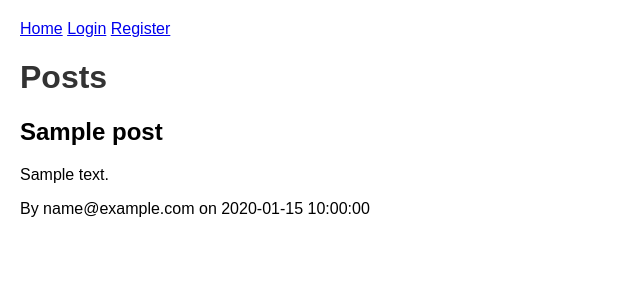
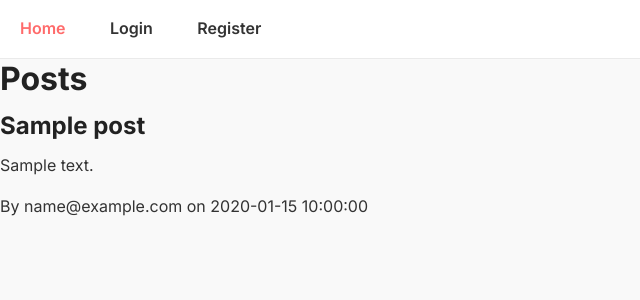
Before and after one commit to syedaaqib25/BlogSitePractice, a Flask app: page / in a window 1280 px wide. Shown: the top 300 px of the page, without its empty margins (0-640 px from the left). Run offline with Flask 3, Linux system fonts and the light colour scheme; tables that the repository leaves empty hold one stand-in row (values such as "Sample post").

Commit message:
Update style.css

```diff
--- a/static/css/style.css
+++ b/static/css/style.css
@@ -1,10 +1,199 @@
+@import url('https://fonts.googleapis.com/css2?family=Inter:wght@400;600;700&display=swap');
+
+/*
+  Global Styles
+ --------------------------------------------------*/
+:root {
+    /* Brand colour palette */
+    --clr-primary: #ff6b6b;
+    --clr-primary-light: #ff8787;
+    --clr-bg: #f9f9f9;
+    --clr-surface: #ffffff;
+    --clr-border: #eaeaea;
+    --clr-text-heading: #222222;
+    --clr-text-body: #333333;
+    --clr-text-muted: #777777;
+}
+
+* {
+    box-sizing: border-box;
+    margin: 0;
+    padding: 0;
+}
+
+html {
+    scroll-behavior: smooth;
+}
+
 body {
-    font-family: Arial, sans-serif;
-    margin: 20px;
+    font-family: 'Inter', Arial, sans-serif;
+    background: var(--clr-bg);
+    color: var(--clr-text-body);
+    line-height: 1.6;
+    margin: 0;
 }
-h1 {
-    color: #333;
+
+img {
+    max-width: 100%;
+    display: block;
 }
+
+h1, h2, h3, h4, h5 {
+    color: var(--clr-text-heading);
+    line-height: 1.25;
+    margin-bottom: 0.75rem;
+}
+
+p {
+    margin-bottom: 1rem;
+}
+
+/*
+  Layout Helpers
+ --------------------------------------------------*/
+.container {
+    width: min(90%, 800px);
+    margin-inline: auto;
+    padding-block: 2rem;
+}
+
+/*
+  Navigation
+ --------------------------------------------------*/
+nav {
+    background: var(--clr-surface);
+    border-bottom: 1px solid var(--clr-border);
+    position: sticky;
+    top: 0;
+    z-index: 100;
+}
+
+nav a {
+    display: inline-block;
+    padding: 1rem 1.25rem;
+    color: var(--clr-text-body);
+    text-decoration: none;
+    font-weight: 600;
+    transition: color 0.2s ease;
+}
+
+nav a:hover {
+    color: var(--clr-primary);
+}
+
+/*
+  Flash / status messages
+ --------------------------------------------------*/
+.flash-message, .alert, .message {
+    background: #fff8e5;
+    color: var(--clr-text-body);
+    border-left: 4px solid #ffc107;
+    padding: 0.75rem 1.25rem;
+    margin: 1rem 0;
+    border-radius: 4px;
+}
+
+/*
+  Posts Listing & Cards
+ --------------------------------------------------*/
+.post-card {
+    background: var(--clr-surface);
+    border: 1px solid var(--clr-border);
+    border-radius: 8px;
+    padding: 1.5rem 2rem;
+    margin-bottom: 2rem;
+    box-shadow: 0 2px 4px rgba(0, 0, 0, 0.03);
+}
+
+.post-card h2 {
+    margin-top: 0;
+}
+
+.post-meta {
+    font-size: 0.875rem;
+    color: var(--clr-text-muted);
+    margin-bottom: 1rem;
+}
+
+/*
+  Forms
+ --------------------------------------------------*/
+form {
+    background: var(--clr-surface);
+    border: 1px solid var(--clr-border);
+    border-radius: 8px;
+    padding: 2rem;
+    margin-block: 2rem;
+    box-shadow: 0 2px 4px rgba(0, 0, 0, 0.03);
+}
+
 form div {
-    margin: 10px 0;
+    margin-bottom: 1.5rem;
 }
+
+label {
+    display: block;
+    font-weight: 600;
+    margin-bottom: 0.5rem;
+    color: var(--clr-text-heading);
+}
+
+input[type="text"],
+input[type="email"],
+input[type="password"],
+textarea {
+    width: 100%;
+    padding: 0.75rem 1rem;
+    border: 1px solid #ccd0d5;
+    border-radius: 4px;
+    font-size: 1rem;
+    background: var(--clr-bg);
+    transition: border-color 0.2s ease, background 0.2s ease;
+}
+
+input[type="text"]:focus,
+input[type="email"]:focus,
+input[type="password"]:focus,
+textarea:focus {
+    outline: none;
+    border-color: var(--clr-primary);
+    background: var(--clr-surface);
+}
+
+textarea {
+    resize: vertical;
+    min-height: 160px;
+}
+
+button,
+input[type="submit"],
+input[type="reset"] {
+    background: var(--clr-primary);
+    border: none;
+    color: #ffffff;
+    padding: 0.75rem 1.75rem;
+    border-radius: 4px;
+    font-size: 1rem;
+    cursor: pointer;
+    font-weight: 600;
+    transition: background 0.2s ease;
+}
+
+button:hover,
+input[type="submit"]:hover,
+input[type="reset"]:hover {
+    background: var(--clr-primary-light);
+}
+
+/*
+  Utility Classes
+ --------------------------------------------------*/
+.text-center { text-align: center; }
+.mt-1 { margin-top: 0.25rem; }
+.mt-2 { margin-top: 0.5rem; }
+.mt-3 { margin-top: 1rem; }
+.mt-4 { margin-top: 1.5rem; }
+.mb-1 { margin-bottom: 0.25rem; }
+.mb-2 { margin-bottom: 0.5rem; }
+.mb-3 { margin-bottom: 1rem; }
+.mb-4 { margin-bottom: 1.5rem; }
```
